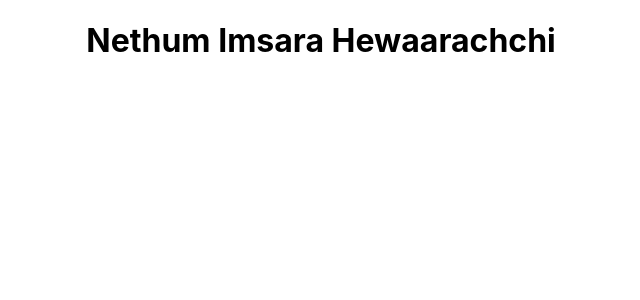
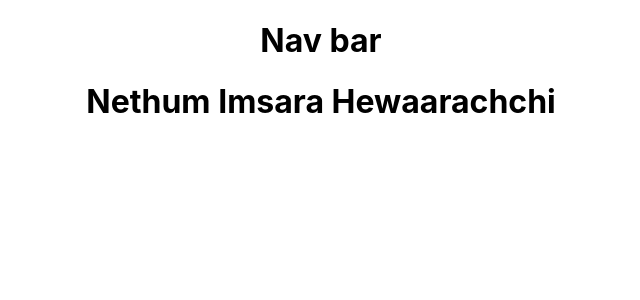
Before and after one commit to NethumImsara/portfolio, a React (Create React App) app in the folder portfolio/: page / in a window 1280 px wide. Shown: the top 300 px of the page, without its empty margins (319-959 px from the left). Built offline with nearby package versions, Linux system fonts and the light colour scheme.

Commit message:
create components
Nav bar

```diff
--- a/portfolio/src/App.js
+++ b/portfolio/src/App.js
@@ -1,9 +1,11 @@
 import logo from './logo.svg';
 import './App.css';
+import NavBar from './Component/NavBar';
 
 function App() {
   return (
     <div className="App">
+      <NavBar/>
       <h1>Nethum Imsara Hewaarachchi</h1>
     </div>
   );
--- /dev/null
+++ b/portfolio/src/Component/NavBar.js
@@ -0,0 +1,9 @@
+import React from 'react'
+
+export default function NavBar() {
+  return (
+    <div>
+      <h1>Nav bar </h1>
+    </div>
+  )
+}
```
